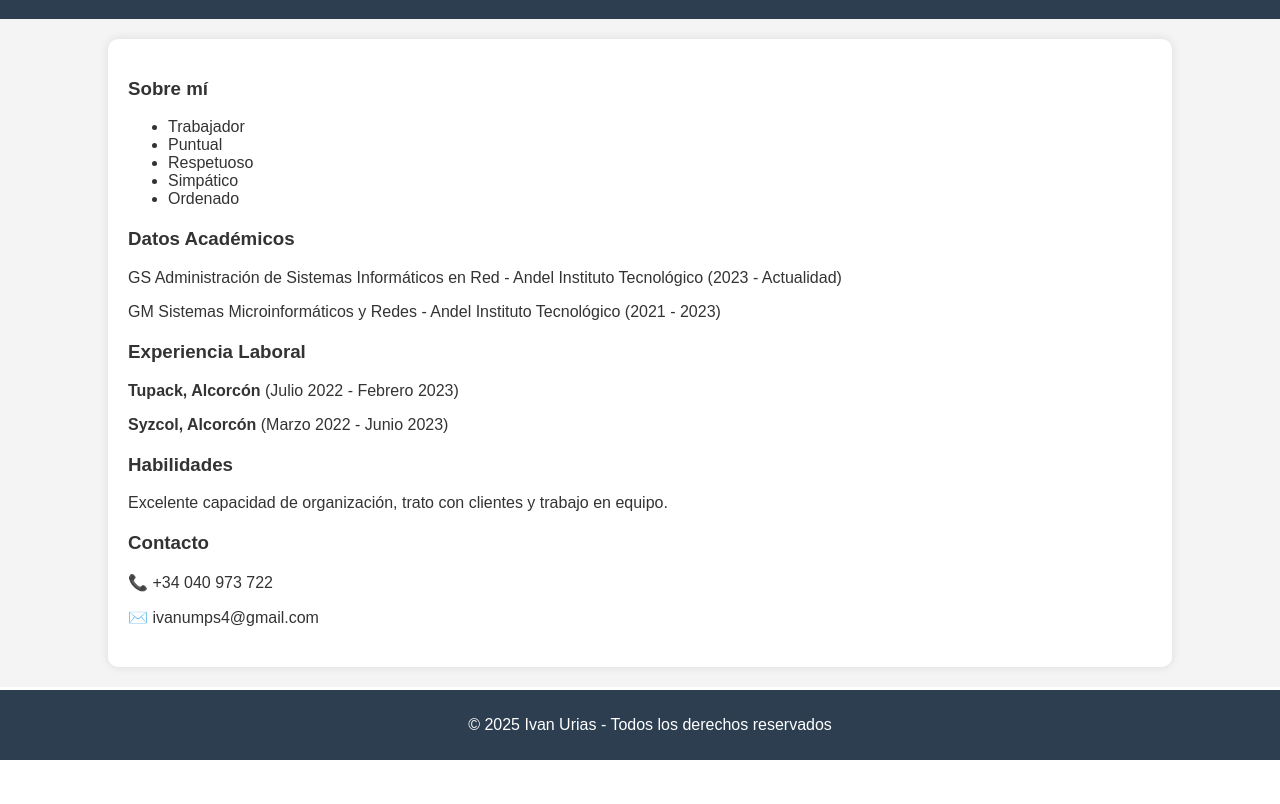
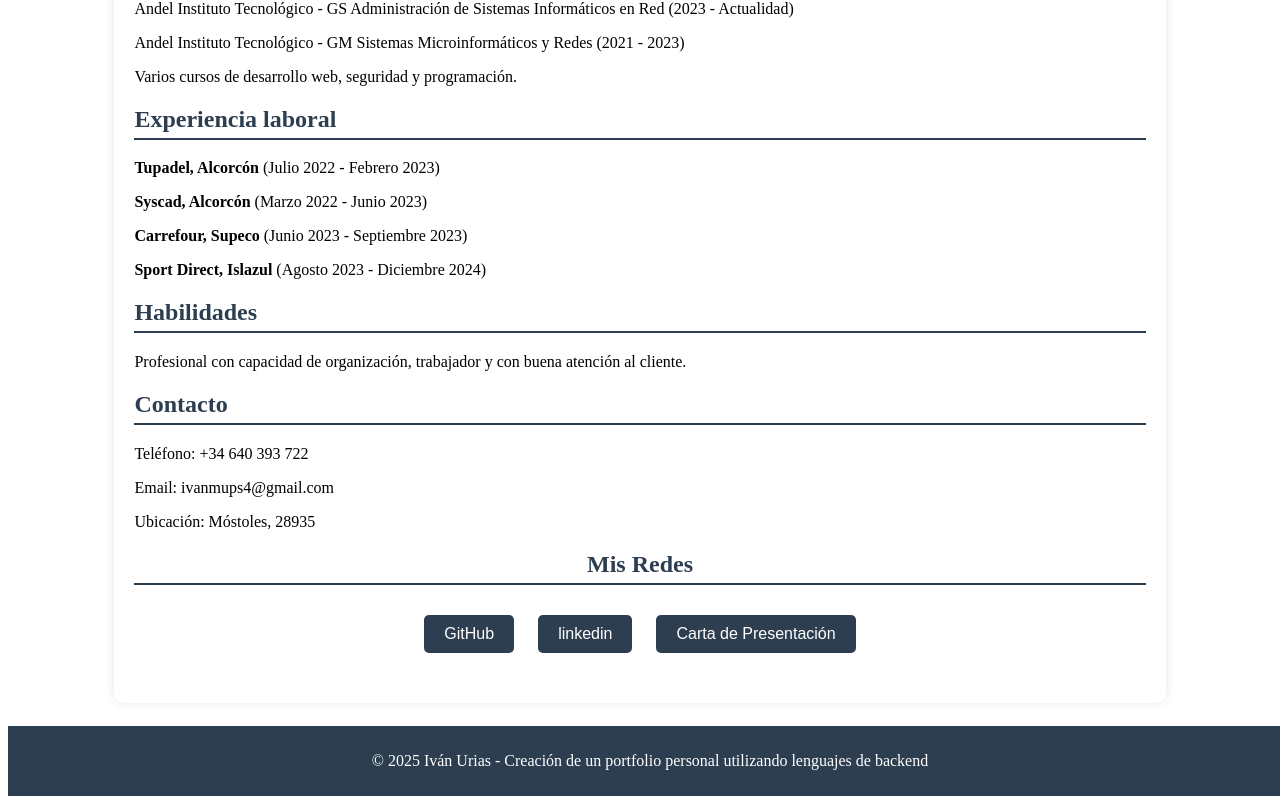
Before and after one commit to IvanUrias/mi-portfolio, a Flask app: page / in a window 1280 px wide. Shown: the part 460-1264 px from the top of the page. Before the commit the page ends 1220 px from the top, so only its background shows below. Run offline with Flask 3, Linux system fonts and the light colour scheme.

Commit message:
index.html

```diff
--- a/templates/index.html
+++ b/templates/index.html
@@ -3,50 +3,204 @@
 <head>
     <meta charset="UTF-8">
     <meta name="viewport" content="width=device-width, initial-scale=1.0">
-    <title>Ivan Urias - Portfolio</title>
-    <link rel="stylesheet" href="{{ url_for('static', filename='style.css') }}">
+    <title>Iván Urias - Portafolio</title>
+    <style>
+      <center>
+        body {
+            font-family: Arial, sans-serif;
+            margin: 0;
+            padding: 0;
+            background-color: #f4f4f4;
+            color: #333;
+        }
+
+        header {
+            background-color: #2c3e50;
+            color: white;
+            text-align: center;
+            padding: 20px;
+        }
+
+        .profile img {
+            width: 150px;
+            height: 150px;
+            border-radius: 50%;
+            border: 3px solid white;
+        }
+
+        main {
+            width: 80%;
+            margin: 20px auto;
+            background: white;
+            padding: 20px;
+            box-shadow: 0px 0px 10px rgba(0, 0, 0, 0.1);
+            border-radius: 10px;
+        }
+
+        h2 {
+            color: #2c3e50;
+            border-bottom: 2px solid #2c3e50;
+            padding-bottom: 5px;
+        }
+
+        section {
+            margin-bottom: 20px;
+        }
+
+        footer {
+            text-align: center;
+            padding: 10px;
+            background-color: #2c3e50;
+            color: white;
+            width: 100%;
+            border-top: 3px solid white;
+        }
+
+        /* Estilos para los botones */
+        .social-links {
+            text-align: center;
+            margin: 20px 0;
+        }
+
+        button {
+            background-color: #2c3e50;
+            color: white;
+            border: none;
+            padding: 10px 20px;
+            margin: 10px;
+            border-radius: 5px;
+            cursor: pointer;
+            font-size: 16px;
+            transition: background 0.3s ease-in-out;
+        }
+
+        button:hover {
+            background-color: #1a252f;
+        }
+
+        .letter-modal {
+            display: none;
+            position: fixed;
+            top: 0;
+            left: 0;
+            width: 100%;
+            height: 100%;
+            background-color: rgba(0, 0, 0, 0.5);
+            justify-content: center;
+            align-items: center;
+        }
+
+        .letter-modal-content {
+            background-color: white;
+            padding: 20px;
+            border-radius: 10px;
+            max-width: 600px;
+            width: 80%;
+            box-shadow: 0px 0px 10px rgba(0, 0, 0, 0.1);
+        }
+
+        .letter-modal-content p {
+            margin-bottom: 10px;
+        }
+
+        .close-button {
+            background-color: #e74c3c;
+            color: white;
+            border: none;
+            padding: 10px;
+            border-radius: 5px;
+            cursor: pointer;
+            float: right;
+            font-size: 16px;
+        }
+
+        .close-button:hover {
+            background-color: #c0392b;
+        }
+    </style>
 </head>
 <body>
     <header>
-        <div class="container">
-            <img src="static/profile.jpg" alt="Foto de Ivan Urias" class="profile-pic">
-            <h1>Ivan Urias</h1>
-            <h2>Administrador en Sistemas Informáticos y Redes</h2>
+        <div class="profile">
+            <h1>Iván Urias</h1>
+            <h2>Administrador en sistemas informáticos y redes</h2>
         </div>
     </header>
-    <main class="container">
+    <main>
         <section class="about">
-            <h3>Sobre mí</h3>
+            <h2>Sobre mí</h2>
             <ul>
                 <li>Trabajador</li>
                 <li>Puntual</li>
-                <li>Respetuoso</li>
+                <li>Responsable</li>
                 <li>Simpático</li>
                 <li>Ordenado</li>
             </ul>
         </section>
         <section class="education">
-            <h3>Datos Académicos</h3>
-            <p>GS Administración de Sistemas Informáticos en Red - Andel Instituto Tecnológico (2023 - Actualidad)</p>
-            <p>GM Sistemas Microinformáticos y Redes - Andel Instituto Tecnológico (2021 - 2023)</p>
+            <h2>Datos académicos</h2>
+            <p>Andel Instituto Tecnológico - GS Administración de Sistemas Informáticos en Red (2023 - Actualidad)</p>
+            <p>Andel Instituto Tecnológico - GM Sistemas Microinformáticos y Redes (2021 - 2023)</p>
+            <p>Varios cursos de desarrollo web, seguridad y programación.</p>
         </section>
         <section class="experience">
-            <h3>Experiencia Laboral</h3>
-            <p><strong>Tupack, Alcorcón</strong> (Julio 2022 - Febrero 2023)</p>
-            <p><strong>Syzcol, Alcorcón</strong> (Marzo 2022 - Junio 2023)</p>
+            <h2>Experiencia laboral</h2>
+            <p><strong>Tupadel, Alcorcón</strong> (Julio 2022 - Febrero 2023)</p>
+            <p><strong>Syscad, Alcorcón</strong> (Marzo 2022 - Junio 2023)</p>
+            <p><strong>Carrefour, Supeco</strong> (Junio 2023 - Septiembre 2023)</p>
+            <p><strong>Sport Direct, Islazul</strong> (Agosto 2023 - Diciembre 2024)</p>
         </section>
         <section class="skills">
-            <h3>Habilidades</h3>
-            <p>Excelente capacidad de organización, trato con clientes y trabajo en equipo.</p>
+            <h2>Habilidades</h2>
+            <p>Profesional con capacidad de organización, trabajador y con buena atención al cliente.</p>
         </section>
         <section class="contact">
-            <h3>Contacto</h3>
-            <p>📞 +34 040 973 722</p>
-            <p>✉️ ivanumps4@gmail.com</p>
+            <h2>Contacto</h2>
+            <p>Teléfono: +34 640 393 722</p>
+            <p>Email: ivanmups4@gmail.com</p>
+            <p>Ubicación: Móstoles, 28935</p>
+        </section>
+
+        <section class="social-links">
+            <h2>Mis Redes</h2>
+            <button onclick="openLink('https://github.com/IvanUrias/mi-portfolio')">GitHub</button>
+            <button onclick="openLink('https://www.linkedin.com/feed/?trk=guest_homepage-basic_google-one-tap-submit')">linkedin</button>
+            <button onclick="openLetter()">Carta de Presentación</button>
         </section>
     </main>
     <footer>
-        <p>&copy; 2025 Ivan Urias - Todos los derechos reservados</p>
+        <p>&copy; 2025 Iván Urias - Creación de un portfolio personal utilizando lenguajes de backend</p>
     </footer>
+
+    <!-- Modal de la Carta de Presentación -->
+    <div id="letterModal" class="letter-modal">
+        <div class="letter-modal-content">
+            <button class="close-button" onclick="closeLetter()">Cerrar</button>
+            <h2>Carta de Presentación</h2>
+            <p>Me dirijo a usted para expresar mi interés en formar parte de su equipo como Administrador de Sistemas Informáticos y Redes. Soy un profesional apasionado por la ciberseguridad y la administración de redes, con una sólida formación en sistemas informáticos y experiencia en diversas empresas del sector.</p>
+            <p>Actualmente, estoy finalizando mis estudios en Administración de Sistemas Informáticos en Red en el Andel Instituto Tecnológico, además de haber completado un Grado Medio en Sistemas Microinformáticos y Redes. Durante mi formación, he adquirido conocimientos en seguridad informática, desarrollo web (HTML y CSS) y aprendizaje automático, lo que me ha permitido desarrollar un enfoque integral en la gestión y protección de infraestructuras tecnológicas.</p>
+            <p>Mi experiencia laboral en empresas como Syscad y Sport Direct me ha permitido desarrollar habilidades clave en administración de redes, soporte técnico y resolución de incidencias. Además, mi capacidad organizativa y mi orientación al cliente han sido fundamentales para garantizar un servicio eficiente y de calidad.</p>
+            <p>Me considero una persona trabajadora, responsable y con gran capacidad de adaptación a los cambios tecnológicos. Mi objetivo es seguir creciendo en el ámbito de la ciberseguridad y las redes, aplicando mis conocimientos y habilidades para contribuir al éxito de su empresa.</p>
+            <p>Adjunto mi currículum para su revisión y quedo a su disposición para una entrevista en la que pueda ampliar información sobre mi perfil. Agradezco su tiempo y consideración, y espero la oportunidad de conversar sobre cómo puedo aportar valor a su equipo.</p>
+        </div>
+    </div>
+
+    <script>
+        function openLink(url) {
+            window.open(url, "_blank");
+        }
+
+        function openLetter() {
+            document.getElementById("letterModal").style.display = "flex";
+        }
+
+        function closeLetter() {
+            document.getElementById("letterModal").style.display = "none";
+        }
+
+        document.addEventListener("DOMContentLoaded", function() {
+            console.log("Portafolio de Iván Urias cargado correctamente.");
+        });
+    </script>
 </body>
 </html>
```
